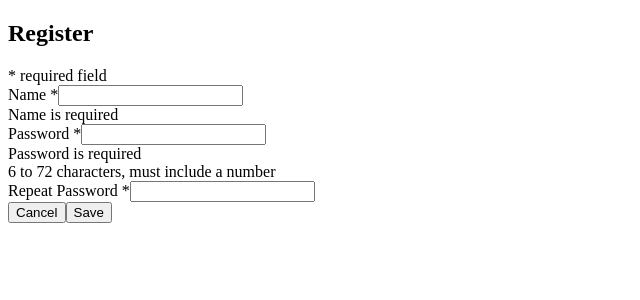
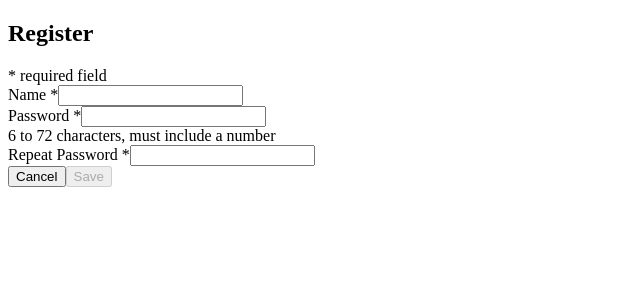
Before and after one commit to mujp13/react-playground, a React (Create React App) app: page / in a window 1280 px wide. Shown: the top 300 px of the page, without its empty margins (0-640 px from the left). Built offline with nearby package versions, Linux system fonts and the light colour scheme.

Commit message:
added validation

```diff
--- a/src/registrationForm/RegistrationForm.js
+++ b/src/registrationForm/RegistrationForm.js
@@ -7,27 +7,35 @@ export default class RegistrationForm extends Component {
     //this.nameInput = React.createRef();
     this.state = {
       name: {
-        value: ''
+        value: '',
+        touched: false
       },
       password: {
-        value: ''
+        value: '',
+        touched: false
       },
       repeatPassword: {
-        value: ''
+        value: '',
+        touched: false
       }
     };
   }
 
   updateName(name) {
-    this.setState({ name: { value: name } });
+    this.setState({ name: { value: name, touched: true } });
   }
 
   updatePassword(password) {
-    this.setState({ password: { value: password } });
+    this.setState({ password: { value: password, touched: true } });
   }
 
   updateRepeatPassword(repeatPassword) {
-    this.setState({ repeatPassword: { value: repeatPassword } });
+    this.setState({
+      repeatPassword: {
+        value: repeatPassword,
+        touched: true
+      }
+    });
   }
 
   handleSubmit(event) {
@@ -88,7 +96,9 @@ export default class RegistrationForm extends Component {
             id="name"
             onChange={e => this.updateName(e.target.value)}
           />
-          <ValidationError message={this.validateName()}/>
+          {this.state.name.touched && (
+            <ValidationError message={nameError} />
+          )}
         </div>
         <div className="form-group">
           <label htmlFor="password">Password *</label>
@@ -99,7 +109,9 @@ export default class RegistrationForm extends Component {
             id="password"
             onChange={e => this.updateName(e.target.value)}
           />
-          <ValidationError message={this.validatePassword()}/>
+          {this.state.name.touched && (
+            <ValidationError message={passwordError} />
+          )}
           <div className="registration__hint">6 to 72 characters, must include a number</div>
         </div>
         <div className="form-group">
@@ -111,14 +123,24 @@ export default class RegistrationForm extends Component {
             id="repeatPassword"
             onChange={e => this.updateName(e.target.value)}
           />
-          <ValidationError message={this.validateRepeatPassword()}/>
+          {this.state.name.touched && (
+            <ValidationError message={repeatPasswordError} />
+          )}
         </div>
 
         <div className="registration__button__group">
           <button type="reset" className="registration__button">
             Cancel
           </button>
-          <button type="submit" className="registration__button">
+          <button
+            type="submit"
+            className="registration__button"
+            disabled={
+              this.validateName() ||
+              this.validatePassword() ||
+              this.validateRepeatPassword()
+            }
+          >
             Save
           </button>
         </div>
```
